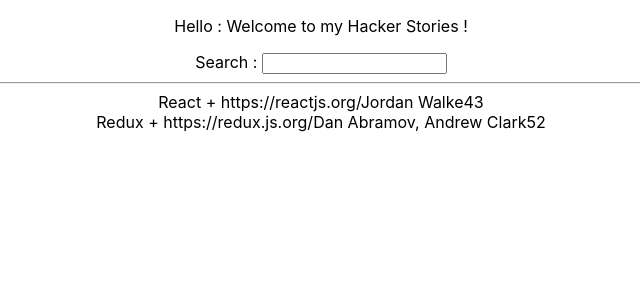
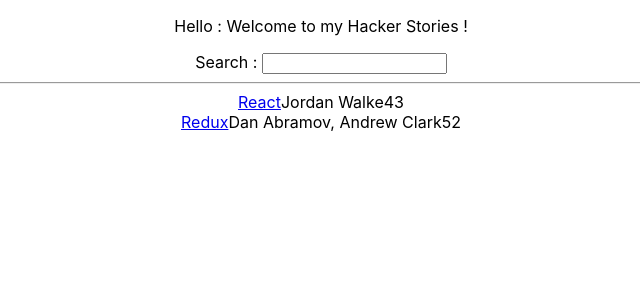
Before and after one commit to sidsmdev/hacker-stories, a React (Create React App) app: page / in a window 1280 px wide. Shown: the top 300 px of the page, without its empty margins (319-959 px from the left). Built offline with nearby package versions, Linux system fonts and the light colour scheme.

Commit message:
Added List component and separated lists

```diff
--- a/src/App.js
+++ b/src/App.js
@@ -35,18 +35,25 @@
       <input id="search" type="text" />
       <hr />
 
+      <List/>
+    </div>
+  );
+}
+
+
+function List() {
+  return (
+    <div>
       {
         list.map(item => {
           return <div key={item.objectID}>
-            <span>{item.title} + {item.url}</span>
+            <a href={item.url}>{ item.title}</a>
             <span>{item.author}</span>
             <span>{item.points}</span>
             <span>{item.num_comments}</span>
           </div>
         })
       }
-
-
     </div>
   );
 }
```
